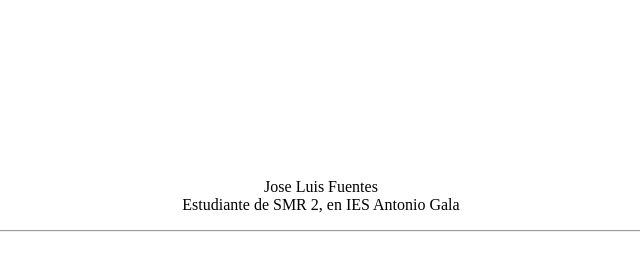
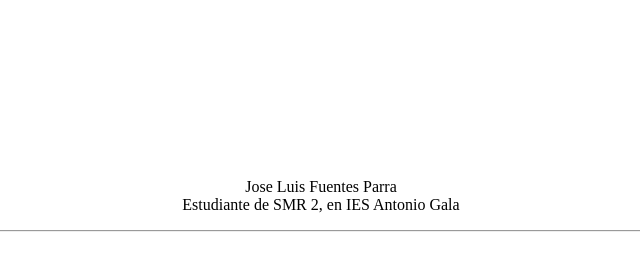
Before and after one commit to Joselu315/portfolio, a plain HTML site: page index.html in a window 1280 px wide. Shown: the full height of the page, 319-959 px from the left. Drawn offline with Linux system fonts and the light colour scheme.

Commit message:
test -> git push in visual

```diff
--- a/index.html
+++ b/index.html
@@ -12,7 +12,7 @@
         <img src="images/pepereina.jpg" class="images-top">
         <div class="top-display">
             <p>
-                Jose Luis Fuentes
+                Jose Luis Fuentes Parra
                 <br>
                 Estudiante de SMR 2, en IES Antonio Gala
             </p>
```
